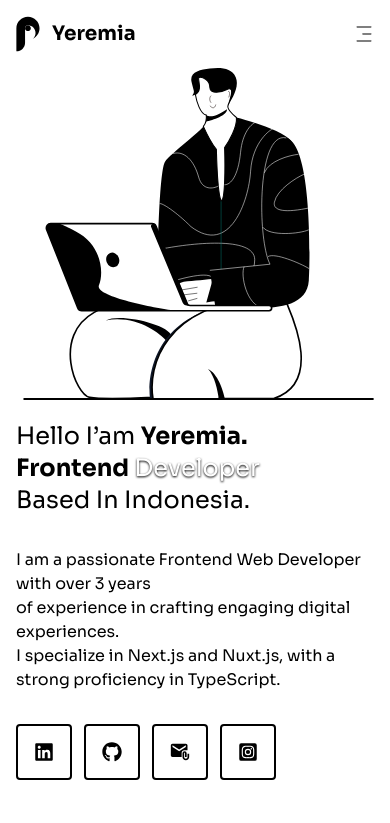
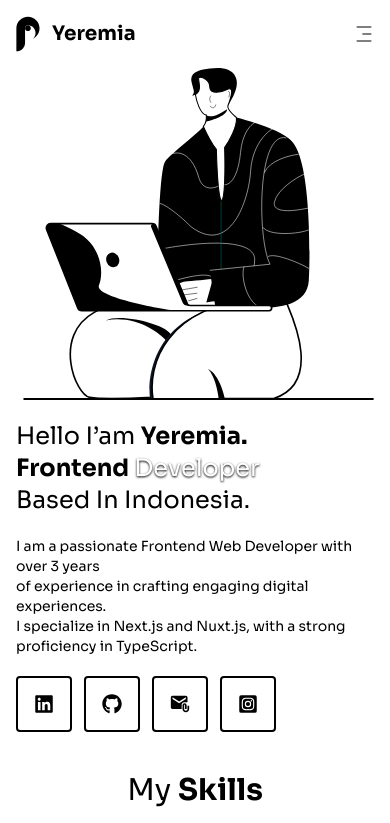
Before and after one commit to yeremiaChris/resume, a React (Vite) app: page /#home in a window 390 px wide. Shown: the top 823 px of the page. Built offline with nearby package versions, Linux system fonts and the light colour scheme.

Commit message:
feat: fixing position of each section

```diff
--- a/src/components/ui/section/Hero.tsx
+++ b/src/components/ui/section/Hero.tsx
@@ -43,7 +43,7 @@ const Hero = () => {
             delay: 1,
             ease: [0, 0.71, 0.2, 1.01],
           }}
-          className="mt-8"
+          className="mt-5 text-sm"
         >
           I am a passionate Frontend Web Developer with over 3 years
           <br /> of experience in crafting engaging digital experiences. <br />I
@@ -51,7 +51,7 @@ const Hero = () => {
           TypeScript.
         </motion.p>
 
-        <div className="flex flex-wrap gap-3 md:gap-8 mt-8 md:mt-10">
+        <div className="flex flex-wrap gap-3 md:gap-8 mt-5 md:mt-10">
           <a
             href="https://www.linkedin.com/in/yeremia-chris-saragi-587a671a9/"
             target="_blank"
--- a/src/components/ui/section/Projects.tsx
+++ b/src/components/ui/section/Projects.tsx
@@ -154,7 +154,7 @@ const Projects = () => {
   const isInView = useInView(ref);
 
   return (
-    <section id="projects-list" className="bg-black py-16 mt-10">
+    <section id="projects-list" className="bg-black py-16">
       <motion.div
         ref={ref}
         initial={{ opacity: 0, y: 50 }}
```
